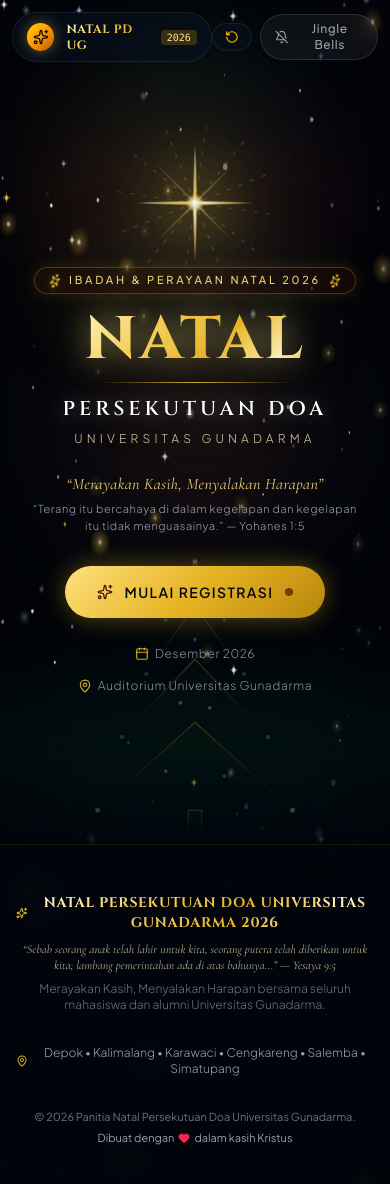
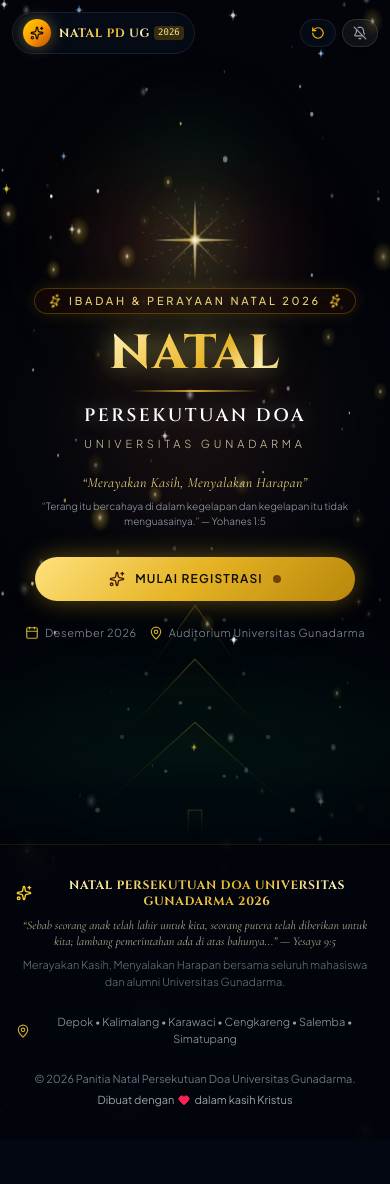
Before and after one commit to johannesap/Registrasi-Natal-PD-Gunadarma-2026, a React (Vite) app: page / in a window 390 px wide. Shown: the top 1184 px of the page. After the commit the page ends 1140 px from the top, so only its background shows below. Built offline with nearby package versions, Linux system fonts and the light colour scheme.

Commit message:
Improve mobile registration layout

```diff
--- a/src/components/AudioAmbience.jsx
+++ b/src/components/AudioAmbience.jsx
@@ -231,7 +231,7 @@
     <button
       onClick={toggleSound}
       type="button"
-      className="flex items-center gap-2 px-3.5 py-1.5 rounded-full text-xs font-medium tracking-wider transition-all duration-300 backdrop-blur-md border cursor-pointer group shadow-sm"
+      className="flex items-center gap-1.5 sm:gap-2 px-2.5 sm:px-3.5 py-1.5 rounded-full text-xs font-medium tracking-wider transition-all duration-300 backdrop-blur-md border cursor-pointer group shadow-sm shrink-0"
       style={{
         background: isPlaying
           ? 'linear-gradient(135deg, rgba(234, 179, 8, 0.25) 0%, rgba(220, 38, 38, 0.2) 100%)'
@@ -245,14 +245,14 @@
     >
       {isPlaying ? (
         <>
-          <Bell className="w-3.5 h-3.5 text-amber-300 animate-bounce" />
-          <span className="font-semibold text-amber-200">Jingle Bells</span>
-          <span className="w-1.5 h-1.5 rounded-full bg-amber-400 animate-ping" />
+          <Bell className="w-3.5 h-3.5 text-amber-300 animate-bounce shrink-0" />
+          <span className="font-semibold text-amber-200 hidden sm:inline">Jingle Bells</span>
+          <span className="w-1.5 h-1.5 rounded-full bg-amber-400 animate-ping shrink-0" />
         </>
       ) : (
         <>
-          <BellOff className="w-3.5 h-3.5 group-hover:text-amber-300 transition-colors" />
-          <span className="group-hover:text-amber-200 transition-colors">Jingle Bells</span>
+          <BellOff className="w-3.5 h-3.5 group-hover:text-amber-300 transition-colors shrink-0" />
+          <span className="group-hover:text-amber-200 transition-colors hidden sm:inline">Jingle Bells</span>
         </>
       )}
     </button>
--- a/src/components/ChristmasStar.jsx
+++ b/src/components/ChristmasStar.jsx
@@ -10,14 +10,14 @@
       className="relative flex items-center justify-center pointer-events-none select-none"
     >
       {/* 1. Deep Celestial Warm Center Bloom */}
-      <div className="absolute w-72 h-72 sm:w-96 sm:h-96 rounded-full bg-gradient-to-r from-amber-400/25 via-yellow-200/20 to-transparent blur-3xl -z-10 animate-gold-breath" />
+      <div className="absolute w-52 h-52 sm:w-72 sm:h-72 md:w-96 md:h-96 rounded-full bg-gradient-to-r from-amber-400/25 via-yellow-200/20 to-transparent blur-3xl -z-10 animate-gold-breath" />
 
       {/* 2. Soft Red & Emerald Ambient Radiance (Sacred Christmas Colors) */}
-      <div className="absolute w-80 h-32 rounded-full bg-rose-600/10 blur-3xl -z-10" />
-      <div className="absolute w-32 h-80 rounded-full bg-emerald-600/10 blur-3xl -z-10" />
+      <div className="absolute w-56 sm:w-80 h-24 sm:h-32 rounded-full bg-rose-600/10 blur-2xl sm:blur-3xl -z-10" />
+      <div className="absolute w-24 sm:w-32 h-56 sm:h-80 rounded-full bg-emerald-600/10 blur-2xl sm:blur-3xl -z-10" />
 
       {/* 3. Rotating Light Rays Corona */}
-      <div className="absolute w-64 h-64 sm:w-80 sm:h-80 animate-rotate-slow opacity-60">
+      <div className="absolute w-44 h-44 sm:w-64 sm:h-64 md:w-80 md:h-80 animate-rotate-slow opacity-60">
         <svg viewBox="0 0 200 200" className="w-full h-full">
           <defs>
             <radialGradient id="rayGrad" cx="50%" cy="50%" r="50%">
@@ -44,7 +44,7 @@
       </div>
 
       {/* 4. Reverse Rotating Secondary Rays for shimmer depth */}
-      <div className="absolute w-52 h-52 sm:w-64 sm:h-64 animate-rotate-reverse-slow opacity-40">
+      <div className="absolute w-36 h-36 sm:w-52 sm:h-52 md:w-64 md:h-64 animate-rotate-reverse-slow opacity-40">
         <svg viewBox="0 0 200 200" className="w-full h-full">
           {[15, 45, 75, 105, 135, 165].map((deg) => (
             <line
@@ -63,7 +63,7 @@
       </div>
 
       {/* 5. Bethlehem 8-Point Star with Pulse Animation */}
-      <div className="relative w-28 h-28 sm:w-36 sm:h-36 animate-pulse-glow flex items-center justify-center">
+      <div className="relative w-20 h-20 sm:w-28 sm:h-28 md:w-36 md:h-36 animate-pulse-glow flex items-center justify-center">
         <svg
           viewBox="0 0 200 200"
           className="w-full h-full drop-shadow-[0_0_25px_rgba(245,208,97,0.9)]"
--- a/src/components/Footer.jsx
+++ b/src/components/Footer.jsx
@@ -4,28 +4,28 @@
 
 export default function Footer() {
   return (
-    <footer className="relative w-full border-t border-amber-400/10 bg-[#02050c]/80 backdrop-blur-xl py-12 px-4 sm:px-6 z-20">
-      <div className="max-w-6xl mx-auto flex flex-col md:flex-row items-center justify-between gap-8 text-center md:text-left">
+    <footer className="relative w-full border-t border-amber-400/10 bg-[#02050c]/80 backdrop-blur-xl py-8 sm:py-12 px-4 sm:px-6 z-20">
+      <div className="max-w-6xl mx-auto flex flex-col md:flex-row items-center justify-between gap-6 sm:gap-8 text-center md:text-left">
         {/* Brand & Verse */}
         <div className="space-y-2 max-w-md">
           <div className="flex items-center justify-center md:justify-start gap-2">
-            <Sparkles className="w-4 h-4 text-amber-300" />
-            <h4 className="font-['Cinzel'] font-bold text-sm tracking-wider text-gold-gradient uppercase">
+            <Sparkles className="w-4 h-4 text-amber-300 shrink-0" />
+            <h4 className="font-['Cinzel'] font-bold text-xs sm:text-sm tracking-wider text-gold-gradient uppercase">
               NATAL PERSEKUTUAN DOA UNIVERSITAS GUNADARMA 2026
             </h4>
           </div>
-          <p className="text-xs text-amber-100/70 italic font-['Cormorant_Garamond'] text-sm">
+          <p className="text-xs text-amber-100/70 italic font-['Cormorant_Garamond']">
             &ldquo;Sebab seorang anak telah lahir untuk kita, seorang putera telah diberikan untuk kita; lambang pemerintahan ada di atas bahunya...&rdquo; — Yesaya 9:5
           </p>
-          <p className="text-xs text-gray-500 font-light">
+          <p className="text-[11px] sm:text-xs text-gray-500 font-light">
             Merayakan Kasih, Menyalakan Harapan bersama seluruh mahasiswa dan alumni Universitas Gunadarma.
           </p>
         </div>
 
         {/* Quick Links / Campus Info */}
-        <div className="flex flex-col sm:flex-row items-center gap-6 text-xs text-gray-400 font-light">
-          <div className="flex items-center gap-2">
-            <MapPin className="w-3.5 h-3.5 text-amber-300/80" />
+        <div className="flex flex-wrap justify-center items-center gap-2 sm:gap-3 text-[11px] sm:text-xs text-gray-400 font-light">
+          <div className="flex items-center gap-1.5">
+            <MapPin className="w-3.5 h-3.5 text-amber-300/80 shrink-0" />
             <span>Depok • Kalimalang • Karawaci • Cengkareng • Salemba • Simatupang</span>
           </div>
         </div>
--- a/src/components/HeroSection.jsx
+++ b/src/components/HeroSection.jsx
@@ -99,13 +99,13 @@
             delay: 1.8,
             ease: [0.16, 1, 0.3, 1],
           }}
-          className="relative"
+          className="relative px-2"
         >
           <h1
-            className="text-6xl sm:text-8xl md:text-9xl lg:text-[10.5rem] font-extrabold tracking-wider font-['Cinzel'] leading-none text-gold-gradient text-gold-glow uppercase py-1 select-none"
+            className="text-5xl sm:text-7xl md:text-8xl lg:text-[10rem] font-extrabold tracking-wide sm:tracking-wider font-['Cinzel'] leading-none text-gold-gradient text-gold-glow uppercase py-1 select-none"
             style={{
               textShadow:
-                '0 0 30px rgba(254, 240, 138, 0.5), 0 0 70px rgba(234, 179, 8, 0.3), 0 0 100px rgba(202, 138, 4, 0.2)',
+                '0 0 25px rgba(254, 240, 138, 0.45), 0 0 60px rgba(234, 179, 8, 0.28), 0 0 90px rgba(202, 138, 4, 0.18)',
             }}
           >
             NATAL
@@ -116,7 +116,7 @@
             initial={{ scaleX: 0, opacity: 0 }}
             animate={{ scaleX: 1, opacity: 0.8 }}
             transition={{ duration: 1.4, delay: 2.3, ease: 'easeOut' }}
-            className="h-[1.5px] w-48 sm:w-80 mx-auto mt-2 bg-gradient-to-r from-transparent via-amber-300 to-transparent"
+            className="h-[1.5px] w-32 sm:w-60 md:w-80 mx-auto mt-2 bg-gradient-to-r from-transparent via-amber-300 to-transparent"
           />
         </motion.div>
 
@@ -130,7 +130,7 @@
             delay: 2.5,
             ease: [0.16, 1, 0.3, 1],
           }}
-          className="text-xl sm:text-2xl md:text-3xl lg:text-4xl font-semibold tracking-[0.2em] uppercase text-white font-['Cinzel'] mt-3 sm:mt-4 text-white-glow"
+          className="text-lg sm:text-2xl md:text-3xl lg:text-4xl font-semibold tracking-[0.14em] sm:tracking-[0.2em] uppercase text-white font-['Cinzel'] mt-2.5 sm:mt-4 text-white-glow px-2"
         >
           PERSEKUTUAN DOA
         </motion.h2>
@@ -145,7 +145,7 @@
             delay: 2.9,
             ease: [0.16, 1, 0.3, 1],
           }}
-          className="text-xs sm:text-sm md:text-base font-light text-amber-100/80 uppercase font-sans mt-2 tracking-[0.35em]"
+          className="text-[11px] sm:text-xs md:text-sm lg:text-base font-light text-amber-100/80 uppercase font-sans mt-1.5 sm:mt-2 tracking-[0.22em] sm:tracking-[0.35em] px-2"
         >
           UNIVERSITAS GUNADARMA
         </motion.p>
@@ -160,12 +160,12 @@
             delay: 3.4,
             ease: [0.16, 1, 0.3, 1],
           }}
-          className="mt-6 sm:mt-7 max-w-xl mx-auto px-4"
+          className="mt-5 sm:mt-7 max-w-xl mx-auto px-4"
         >
-          <p className="text-base sm:text-lg md:text-xl font-['Cormorant_Garamond'] italic font-normal tracking-wide text-amber-200/90 leading-relaxed">
+          <p className="text-sm sm:text-base md:text-lg lg:text-xl font-['Cormorant_Garamond'] italic font-normal tracking-wide text-amber-200/90 leading-relaxed">
             &ldquo;Merayakan Kasih, Menyalakan Harapan&rdquo;
           </p>
-          <p className="text-[11px] sm:text-xs text-gray-400 font-light mt-1 tracking-wider">
+          <p className="text-[10px] sm:text-xs text-gray-400 font-light mt-1 tracking-normal sm:tracking-wider">
             &ldquo;Terang itu bercahaya di dalam kegelapan dan kegelapan itu tidak menguasainya.&rdquo; — Yohanes 1:5
           </p>
         </motion.div>
@@ -180,33 +180,33 @@
             delay: 3.9,
             ease: [0.16, 1, 0.3, 1],
           }}
-          className="mt-8 sm:mt-10 flex flex-col sm:flex-row items-center justify-center gap-4 w-full"
+          className="mt-7 sm:mt-10 flex flex-col sm:flex-row items-center justify-center gap-4 w-full px-4"
         >
           <button
             onClick={handleStartRegistration}
             type="button"
-            className="gold-btn group px-8 sm:px-11 py-4 sm:py-4.5 rounded-full font-sans font-semibold text-neutral-950 text-sm sm:text-base tracking-widest uppercase cursor-pointer flex items-center justify-center gap-3 shadow-[0_0_30px_rgba(245,208,97,0.45)] hover:shadow-[0_0_50px_rgba(245,208,97,0.8)]"
+            className="gold-btn group w-full max-w-xs sm:max-w-none sm:w-auto px-7 sm:px-11 py-3.5 sm:py-4.5 rounded-full font-sans font-semibold text-neutral-950 text-xs sm:text-base tracking-widest uppercase cursor-pointer flex items-center justify-center gap-2.5 sm:gap-3 shadow-[0_0_30px_rgba(245,208,97,0.45)] hover:shadow-[0_0_50px_rgba(245,208,97,0.8)]"
           >
-            <Sparkles className="w-4 h-4 text-amber-950 transition-transform group-hover:rotate-45" />
+            <Sparkles className="w-4 h-4 text-amber-950 transition-transform group-hover:rotate-45 shrink-0" />
             <span>MULAI REGISTRASI</span>
-            <span className="w-2 h-2 rounded-full bg-amber-950/70 group-hover:scale-150 transition-transform" />
+            <span className="w-2 h-2 rounded-full bg-amber-950/70 group-hover:scale-150 transition-transform shrink-0" />
           </button>
         </motion.div>
 
-        {/* Quick Event Metadata (Gives authentic official university atmosphere) */}
+        {/* Quick Event Metadata */}
         <motion.div
           initial={{ opacity: 0 }}
           animate={{ opacity: 1 }}
           transition={{ duration: 1.2, delay: 4.2 }}
-          className="mt-7 flex flex-wrap items-center justify-center gap-4 sm:gap-8 text-xs text-gray-400/90 tracking-wider font-light"
+          className="mt-6 sm:mt-7 flex flex-wrap items-center justify-center gap-3 sm:gap-8 text-[11px] sm:text-xs text-gray-400/90 tracking-wider font-light px-2"
         >
           <div className="flex items-center gap-1.5">
-            <Calendar className="w-3.5 h-3.5 text-amber-300/80" />
+            <Calendar className="w-3.5 h-3.5 text-amber-300/80 shrink-0" />
             <span>Desember 2026</span>
           </div>
           <div className="hidden sm:inline w-1 h-1 rounded-full bg-amber-400/40" />
           <div className="flex items-center gap-1.5">
-            <MapPin className="w-3.5 h-3.5 text-amber-300/80" />
+            <MapPin className="w-3.5 h-3.5 text-amber-300/80 shrink-0" />
             <span>Auditorium Universitas Gunadarma</span>
           </div>
         </motion.div>
--- a/src/components/Navbar.jsx
+++ b/src/components/Navbar.jsx
@@ -14,38 +14,38 @@
         <button
           onClick={() => onNavigate('hero')}
           type="button"
-          className="flex items-center gap-3 glass-panel-subtle px-3.5 sm:px-4 py-2 rounded-full border border-amber-400/20 backdrop-blur-md cursor-pointer hover:border-amber-400/40 transition-all text-left"
+          className="flex items-center gap-2 sm:gap-3 glass-panel-subtle px-2.5 sm:px-4 py-1.5 sm:py-2 rounded-full border border-amber-400/20 backdrop-blur-md cursor-pointer hover:border-amber-400/40 transition-all text-left shrink-0"
         >
           {/* Gold Cross / Star Emblem */}
-          <div className="w-7 h-7 sm:w-8 sm:h-8 rounded-full bg-gradient-to-br from-amber-300 via-amber-500 to-amber-700 flex items-center justify-center shadow-[0_0_15px_rgba(245,208,97,0.4)]">
-            <Sparkles className="w-4 h-4 text-neutral-950" />
+          <div className="w-7 h-7 sm:w-8 sm:h-8 rounded-full bg-gradient-to-br from-amber-300 via-amber-500 to-amber-700 flex items-center justify-center shadow-[0_0_15px_rgba(245,208,97,0.4)] shrink-0">
+            <Sparkles className="w-3.5 sm:w-4 h-3.5 sm:h-4 text-neutral-950" />
           </div>
           <div>
-            <div className="flex items-center gap-1.5">
-              <span className="font-['Cinzel'] font-bold text-xs sm:text-sm text-gold-gradient tracking-wider">
+            <div className="flex items-center gap-1 sm:gap-1.5">
+              <span className="font-['Cinzel'] font-bold text-xs sm:text-sm text-gold-gradient tracking-wider whitespace-nowrap">
                 NATAL PD UG
               </span>
-              <span className="text-[10px] px-1.5 py-0.2 rounded bg-amber-400/20 text-amber-200 font-mono">
+              <span className="text-[9px] sm:text-[10px] px-1 sm:px-1.5 py-0.2 rounded bg-amber-400/20 text-amber-200 font-mono">
                 2026
               </span>
             </div>
-            <span className="hidden md:block text-[9px] uppercase tracking-[0.2em] text-gray-400 font-light">
+            <span className="hidden lg:block text-[9px] uppercase tracking-[0.2em] text-gray-400 font-light">
               Universitas Gunadarma
             </span>
           </div>
         </button>
 
         {/* Action Controls */}
-        <div className="flex items-center gap-2 sm:gap-3">
+        <div className="flex items-center gap-1.5 sm:gap-3 shrink-0">
           {/* Replay Opening Button (shows when on hero) */}
           <button
             onClick={onReplayOpening}
             type="button"
-            className="flex items-center gap-1.5 px-3 py-1.5 rounded-full text-xs font-medium text-gray-300 hover:text-amber-200 glass-panel-subtle hover:border-amber-400/30 transition-all duration-300 cursor-pointer"
+            className="flex items-center gap-1.5 px-2.5 sm:px-3 py-1.5 rounded-full text-xs font-medium text-gray-300 hover:text-amber-200 glass-panel-subtle hover:border-amber-400/30 transition-all duration-300 cursor-pointer"
             title="Putar Ulang Animasi Opening"
           >
-            <RotateCcw className="w-3.5 h-3.5 text-amber-400" />
-            <span className="hidden sm:inline">Ulang Opening</span>
+            <RotateCcw className="w-3.5 h-3.5 text-amber-400 shrink-0" />
+            <span className="hidden md:inline">Ulang Opening</span>
           </button>
 
           {/* Sound Ambience Generator */}
@@ -56,10 +56,10 @@
             <button
               onClick={() => onNavigate('hero')}
               type="button"
-              className="flex items-center gap-1.5 px-3.5 py-1.5 rounded-full text-xs font-semibold text-amber-200 bg-white/5 border border-amber-400/30 hover:bg-white/10 hover:border-amber-400/60 transition-all duration-300 cursor-pointer"
+              className="flex items-center gap-1 sm:gap-1.5 px-3 sm:px-3.5 py-1.5 rounded-full text-xs font-semibold text-amber-200 bg-white/5 border border-amber-400/30 hover:bg-white/10 hover:border-amber-400/60 transition-all duration-300 cursor-pointer"
             >
-              <ArrowLeft className="w-3.5 h-3.5 text-amber-300" />
-              <span>Halaman Utama</span>
+              <ArrowLeft className="w-3.5 h-3.5 text-amber-300 shrink-0" />
+              <span className="whitespace-nowrap">Halaman Utama</span>
             </button>
           )}
         </div>
```
Also changed, not shown: src/components/RegistrationSection.jsx (+24 -24 lines).
